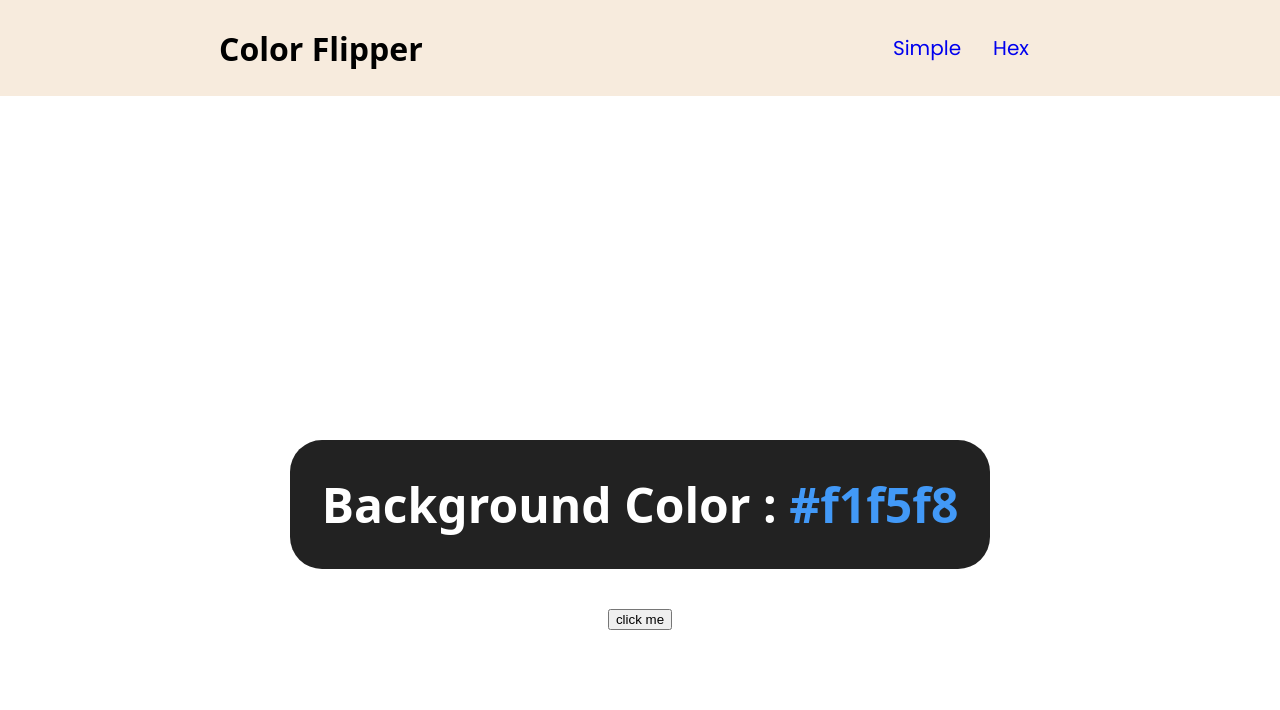
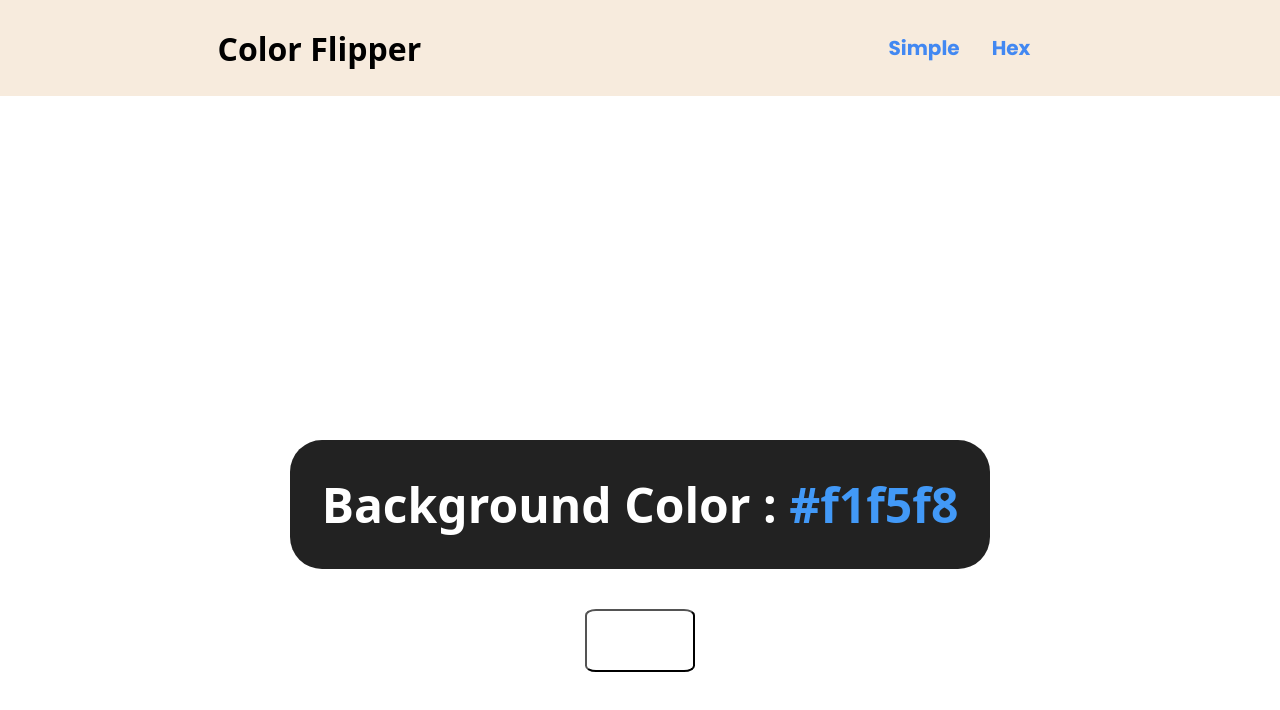
Before and after one commit to haisaedb/Javascript-Color-Flipper-Project, a plain HTML site: page index.html in a window 1280 px wide. Drawn offline with Linux system fonts and the light colour scheme; a web font is replaced by a local one.

Commit message:
updated styles.css

```diff
--- a/styles.css
+++ b/styles.css
@@ -24,7 +24,6 @@ h2{
     border-radius: 2rem;
 
 }
-
 .color{
     color: rgb(66, 153, 247);
 }
@@ -36,7 +35,7 @@ h2{
     background-color: rgb(247, 235, 221);
 
 }
-ul{
+ul, .btn-hero{
     font-family: "Poppins", sans-serif;
     font-weight: 400;
     font-style: normal;
@@ -46,12 +45,19 @@ ul{
 .nav-links li{
     float: left;
     font-size: 20px;
+    font-weight: bold;
     list-style-type: none;
+
 }
 
 a{
     text-decoration: none;
     padding: 14px 16px;
+    color: rgb(66, 136, 242);
+}
+
+a:hover{
+    color:#222;
 }
 
 main{
@@ -63,3 +69,20 @@ main{
     text-align: center;
     top: 400px;
 }
+
+.btn-hero{
+    transform:uppercase;
+    color: #ffffff;
+    display: inline-block;
+    border-radius: 10%;
+    padding: 14px 10px;
+    background: transparent;
+    font-size: 1.3rem;
+    cursor: pointer;
+    transition: all 0.3s linear;
+}
+
+.btn-hero:hover{
+    background: #222;
+    color: #ffffff;
+}
```
